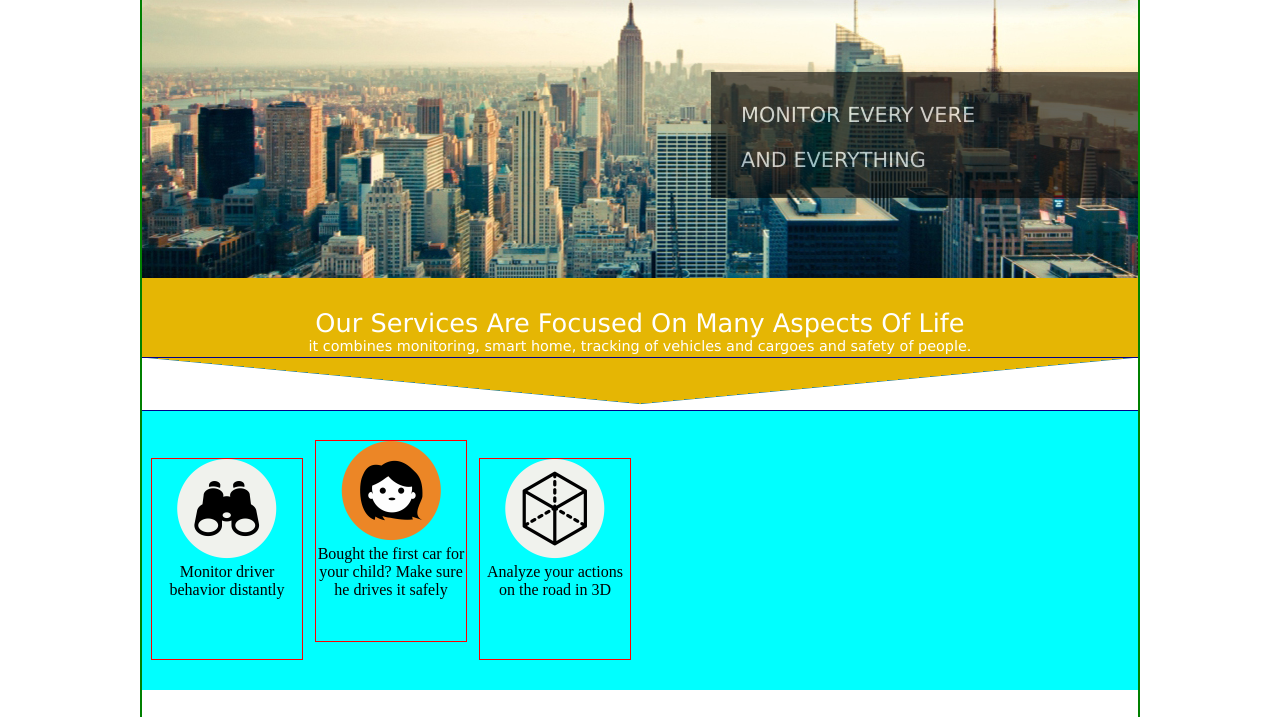
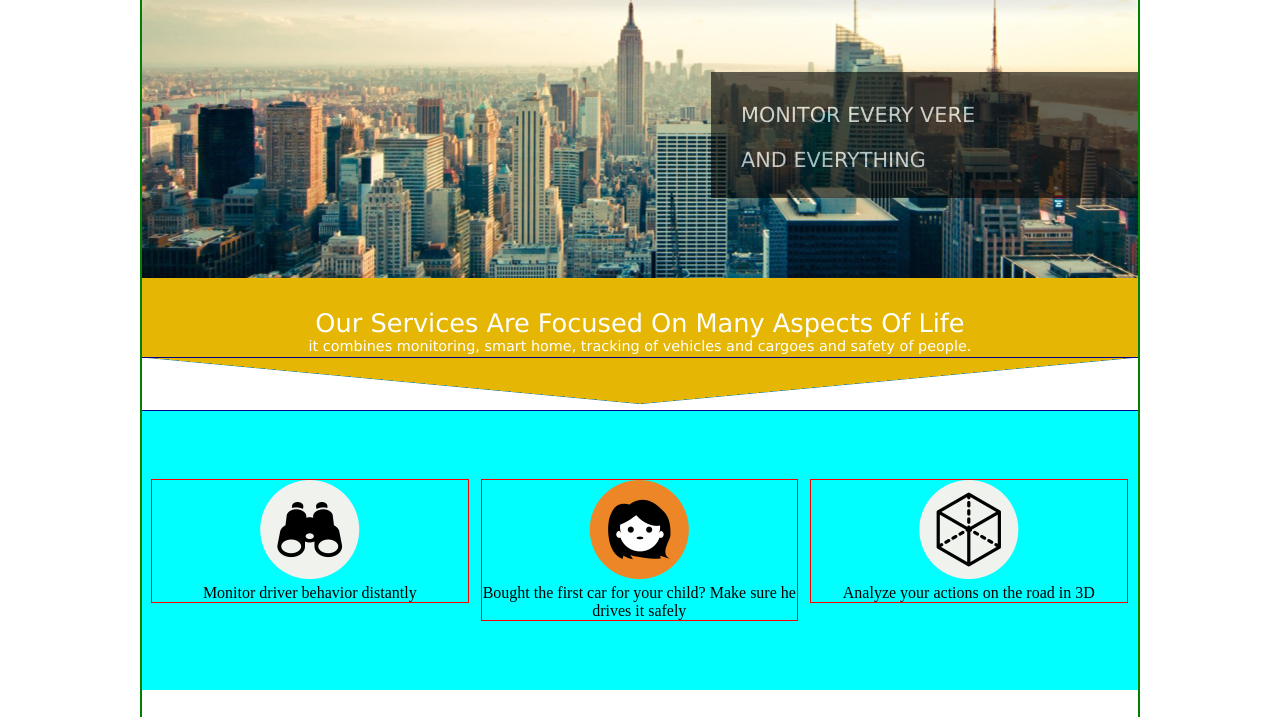
Before and after one commit to pavlitskiyegor/Test, a plain HTML site: page index.html in a window 1280 px wide. Shown: the part 83-800 px from the top of the page. Drawn offline with Linux system fonts and the light colour scheme.

Commit message:
create sasha`s branch

```diff
--- a/css/eTaxiStyle.css
+++ b/css/eTaxiStyle.css
@@ -95,15 +95,23 @@ body{
     height: 240px;
     padding:20px 5px 20px 5px;
     align-content: center;
+}
 
-
-
+.slider{
+    background-color: aqua;
+    width: auto;
+    height: 240px;
+    padding:20px 5px 20px 5px;
+    align-content: center;
 }
  .logo{
      display: inline-block;
-     height: 200px;
-     width: 150px;
      outline:1px solid red;
      text-align: center;
      margin: 0 5px 0 5px;
+     vertical-align: top;
+     width: 32%;
  }
+ .logo .logo__text{
+     display: block;
+ }
--- a/index.html
+++ b/index.html
@@ -31,16 +31,21 @@
             </div>
     </div>
     <div id="triangle"><img src="images/triangle.png" height="48" width="997"/></div>
-    <div id="block1">
-        <div class="logo"><img src="images/icon1.png" height="100" width="100"/>
-            Monitor driver behavior distantly
+    <div class="slider">
+        <div class="slider__wrap">
+            <div class="logo">
+                <img src="images/icon1.png" height="100" width="100"/>
+                <div class="logo__text">Monitor driver behavior distantly</div>
+            </div>
+            <div class="logo">
+                <img src="images/icon2.png" height="100" width="100"/>
+                <div class="logo__text">Bought the first car for your child? Make sure he drives it safely</div>
+            </div>
+            <div class="logo">
+                <img class="" src="images/icon3.png" height="100" width="100"/>
+                <div class="logo__text">Analyze your actions on the road in 3D</div>
+            </div>
         </div>
-        <div class="logo"><img src="images/icon2.png" height="100" width="100"/>
-            Bought the first car for your child? Make sure he drives it safely
-        </div>
-        <div class="logo"><img src="images/icon3.png" height="100" width="100"/>
-            Analyze your actions on the road in 3D
-            </div>
     </div>
 </div>
 </body>
```
